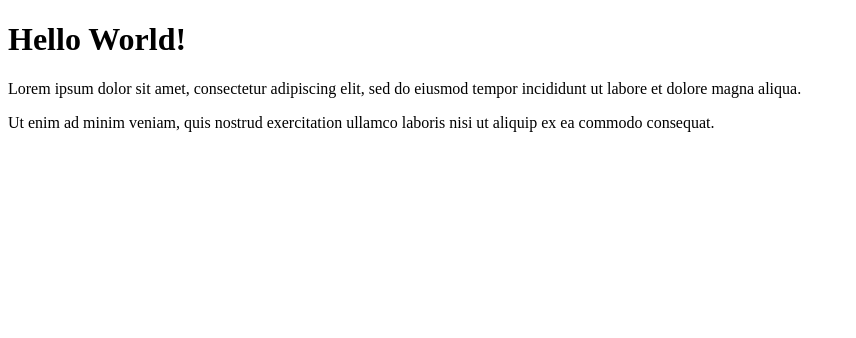
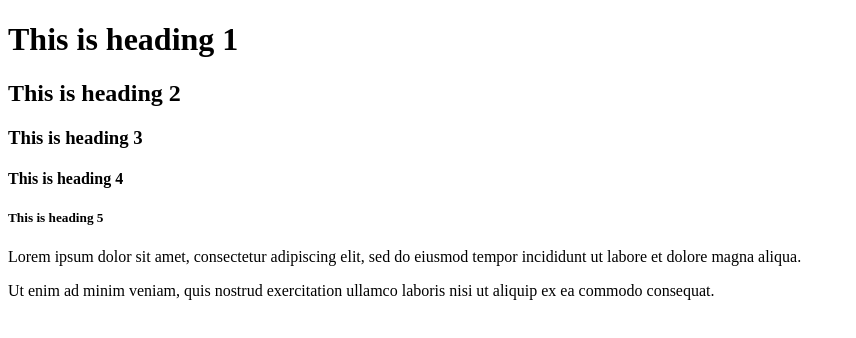
Before and after one commit to deerrppp/git_test, a plain HTML site: page html-boilerplate/index.html in a window 1280 px wide. Shown: the whole page, without its empty margins (0-856 px from the left). Drawn offline with Linux system fonts and the light colour scheme.

Commit message:
Trying out heading tag

```diff
--- a/html-boilerplate/index.html
+++ b/html-boilerplate/index.html
@@ -7,7 +7,11 @@
     </head>
 
     <body>
-        <h1>Hello World!</h1>
+        <h1>This is heading 1</h1>
+        <h2>This is heading 2</h2>
+        <h3>This is heading 3</h3>
+        <h4>This is heading 4</h4>
+        <h5>This is heading 5</h5>
         <p>Lorem ipsum dolor sit amet, consectetur adipiscing elit, sed do eiusmod tempor incididunt ut labore et dolore magna aliqua.</p>
         <p>Ut enim ad minim veniam, quis nostrud exercitation ullamco laboris nisi ut aliquip ex ea commodo consequat.</p>
 
```
